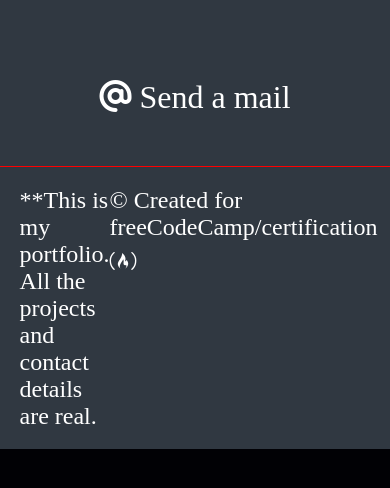
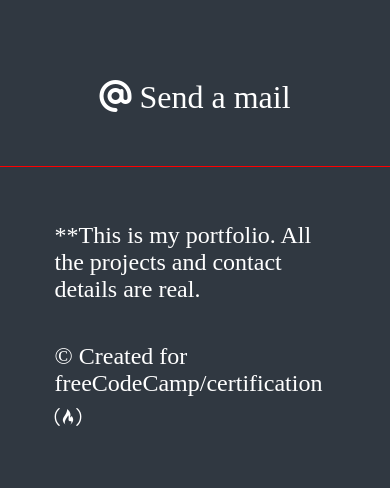
Before and after one commit to Tutuncucj/Personal-Portfolio-Webpage, a plain HTML site: page index.html in a window 390 px wide. Shown: the part 5521-6009 px from the top of the page. Before the commit the page ends 5970 px from the top, so only its background shows below. Drawn offline with Linux system fonts and the light colour scheme.

Commit message:
css changed

```diff
--- a/css/style.css
+++ b/css/style.css
@@ -224,6 +224,7 @@
 .footer-info {
     display: flex;
     justify-content: space-between;
+    padding: 15px;
 }
 
   /* Media @ */
@@ -281,7 +282,7 @@
   }
 
 
-/* footer Section */
+/* Contact Section */
 
 @media screen and (max-width:930px) {
 
@@ -292,3 +293,17 @@
         font-size: 3rem;
     }
 }
+
+/* Footer Section  */
+
+@media screen and (max-width: 650px) {
+    .footer-info {
+        display: flex;
+        flex-direction: column;
+    }
+
+    .footer-info p {
+        margin: 20px;
+
+    }
+}
```
